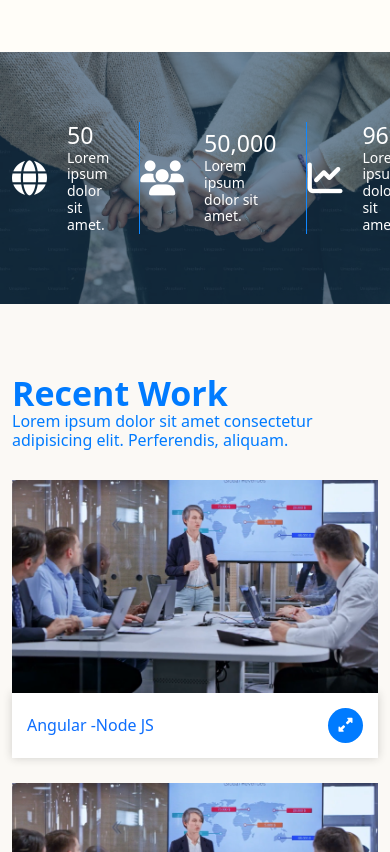
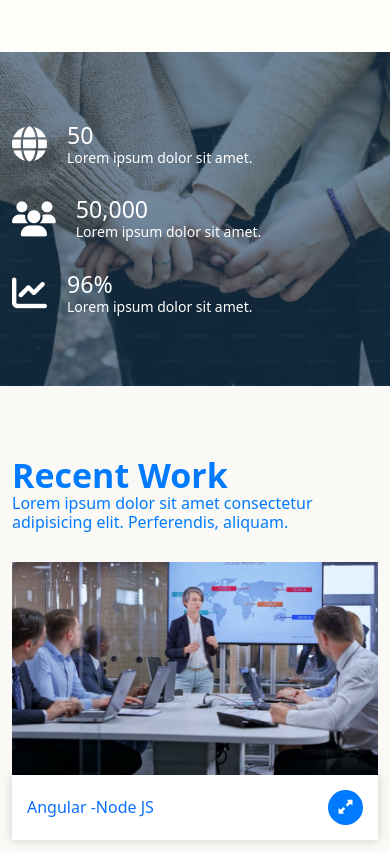
Before and after one commit to TimerniDevelopers/DesignFunnel, a plain HTML site: page index.html in a window 390 px wide. Shown: the part 2540-3392 px from the top of the page. Drawn offline with nearby package versions, Linux system fonts and the light colour scheme.

Commit message:
first commit

```diff
--- a/assets/css/style.css
+++ b/assets/css/style.css
@@ -1260,4 +1260,12 @@ ul {
     .banner-area .heading-wrapper {
         width: 100%;
     }
+    .global-wrapper {
+        display: flex;
+        flex-direction: column;
+        gap: 30px;
+    }
+    .global-wrapper li{
+        border: none;
+    }
 }
--- a/index.html
+++ b/index.html
@@ -1,9 +1,9 @@
 <!DOCTYPE html>
 <html lang="en">
 <head>
-    <title>Trademark</title>
-    <meta name="keywords" content="Trademark" />
-    <meta name="description" content="Trademark" />
+    <title>Design Funnel</title>
+    <meta name="keywords" content="Design Funnel" />
+    <meta name="description" content="Design Funnel" />
 	<meta name="viewport" content="width=device-width, initial-scale=1, maximum-scale=1" />
     <!-- FavIcon CSS -->
     <link rel="icon" href="assets/img/favicon.png" type="image/gif" sizes="16x16">
```
